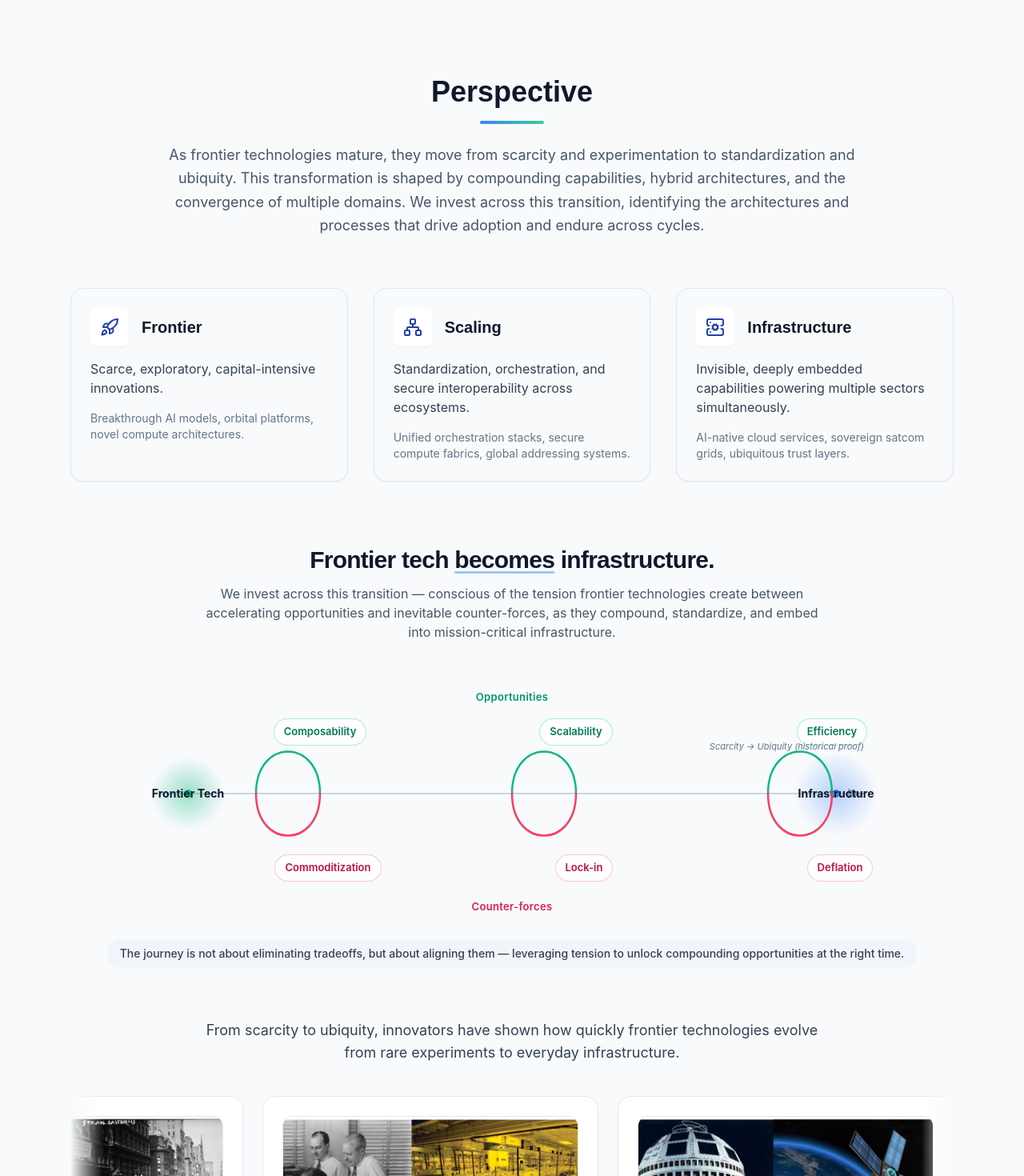
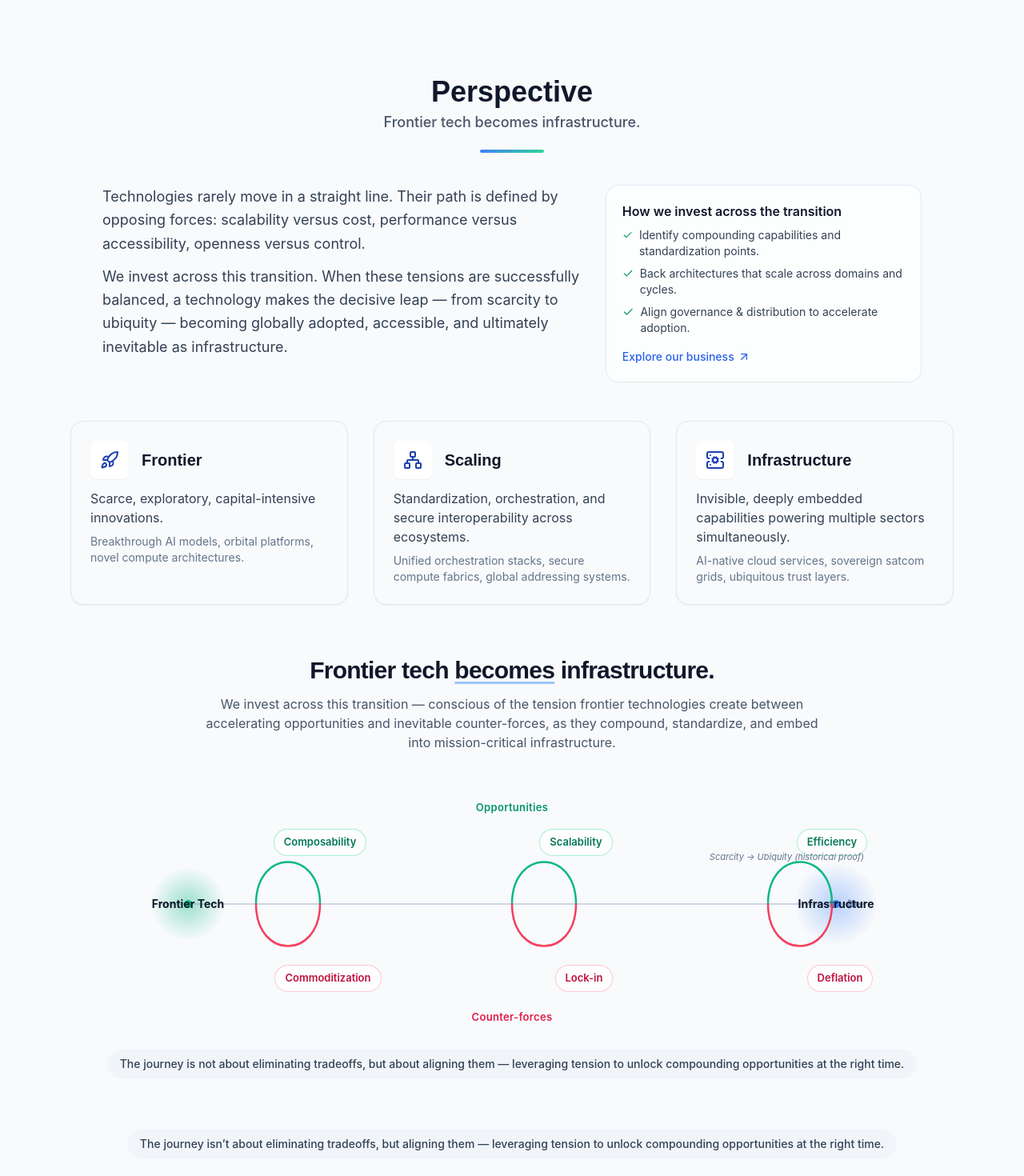
Before and after one commit to thsvc/sparkle-static, a React (Vite) app: page / in a window 1280 px wide. Shown: the part 1400-2870 px from the top of the page at 80% size. Built offline with nearby package versions, Linux system fonts and the light colour scheme.

Commit message:
Update App.jsx

```diff
--- a/src/App.jsx
+++ b/src/App.jsx
@@ -305,7 +305,7 @@ const PerspectiveSection = () => {
     }
   ];
 
-  // Auto-scroll ribbon hooks
+  // --- Auto-scroll du ruban d'exemples ---
   const ribbonRef = useRef(null);
   const [autoPlay, setAutoPlay] = useState(true);
 
@@ -342,35 +342,69 @@ const PerspectiveSection = () => {
 
       {/* --- Contenu --- */}
       <div className="relative z-10">
-        <div className="text-center mb-16">
-          <h2 className="text-3xl md:text-4xl font-bold font-grotesk text-slate-900 dark:text-white mb-4">
+        {/* En-tête + sous-titre */}
+        <div className="text-center mb-10">
+          <h2 className="text-3xl md:text-4xl font-bold font-grotesk text-slate-900 dark:text-white">
             Perspective
           </h2>
-          <div className="w-20 h-1 bg-gradient-to-r from-blue-500 to-emerald-400 mx-auto mb-6 rounded-full" />
-
-          <div className="max-w-4xl mx-auto text-lg text-slate-600 dark:text-slate-400 leading-relaxed">
-            <p>
-              As frontier technologies mature, they move from scarcity and experimentation to
-              standardization and ubiquity. This transformation is shaped by compounding capabilities,
-              hybrid architectures, and the convergence of multiple domains. We invest across this
-              transition, identifying the architectures and processes that drive adoption and endure
-              across cycles.
-            </p>
+          <p className="mt-1 text-base md:text-lg font-medium text-slate-600 dark:text-slate-300">
+            Frontier tech becomes infrastructure.
+          </p>
+          <div className="mt-5 w-20 h-1 bg-gradient-to-r from-blue-500 to-emerald-400 mx-auto rounded-full" />
+        </div>
+
+        {/* Paragraphe (gauche) + carte action (droite) */}
+        <div className="mx-auto max-w-5xl grid grid-cols-1 md:grid-cols-5 gap-6 mb-12">
+          <p className="md:col-span-3 text-lg text-slate-700 dark:text-slate-300 leading-relaxed">
+            Technologies rarely move in a straight line. Their path is defined by opposing forces:
+            scalability versus cost, performance versus accessibility, openness versus control.
+            <br className="hidden md:block" />
+            <span className="block mt-3">
+              We invest across this transition. When these tensions are successfully balanced, a technology makes the decisive leap — from scarcity to ubiquity — becoming globally adopted, accessible, and ultimately inevitable as infrastructure.
+            </span>
+          </p>
+
+          <div className="md:col-span-2">
+            <div className="h-full rounded-2xl border border-slate-200 dark:border-slate-700 bg-white/70 dark:bg-slate-800/60 backdrop-blur p-5">
+              <h3 className="font-semibold text-slate-900 dark:text-white mb-2">
+                How we invest across the transition
+              </h3>
+              <ul className="space-y-2 text-sm text-slate-700 dark:text-slate-300">
+                <li className="flex items-start gap-2">
+                  <Check className="w-4 h-4 mt-0.5 text-emerald-600 dark:text-emerald-400" />
+                  Identify compounding capabilities and standardization points.
+                </li>
+                <li className="flex items-start gap-2">
+                  <Check className="w-4 h-4 mt-0.5 text-emerald-600 dark:text-emerald-400" />
+                  Back architectures that scale across domains and cycles.
+                </li>
+                <li className="flex items-start gap-2">
+                  <Check className="w-4 h-4 mt-0.5 text-emerald-600 dark:text-emerald-400" />
+                  Align governance & distribution to accelerate adoption.
+                </li>
+              </ul>
+              <a
+                href="#business"
+                className="mt-4 inline-flex items-center text-sm font-medium text-blue-600 dark:text-blue-400 hover:underline"
+              >
+                Explore our business <ArrowUpRight className="w-4 h-4 ml-1" />
+              </a>
+            </div>
           </div>
         </div>
 
-        {/* Technology Stages */}
-        <div className="grid grid-cols-1 md:grid-cols-3 gap-8 mb-20">
+        {/* Grille “stages” */}
+        <div className="grid grid-cols-1 md:grid-cols-3 gap-8 mb-10">
           {stages.map((stage, index) => (
             <motion.div
               key={stage.title}
               initial={{ opacity: 0, y: 30 }}
               whileInView={{ opacity: 1, y: 0 }}
               viewport={{ once: true }}
-              transition={{ duration: 0.5, delay: index * 0.1 }}
+              transition={{ duration: 0.5, delay: index * 0.08 }}
               className="bg-slate-50 dark:bg-slate-800/50 p-6 rounded-2xl border border-slate-200 dark:border-slate-700 shadow-sm"
             >
-              <div className="flex items-center gap-4 mb-4">
+              <div className="flex items-center gap-4 mb-3">
                 <div className="bg-white dark:bg-slate-700 p-3 rounded-lg shadow-sm">
                   <stage.icon className="w-6 h-6 text-blue-800 dark:text-blue-500" />
                 </div>
@@ -378,31 +412,40 @@ const PerspectiveSection = () => {
                   {stage.title}
                 </h3>
               </div>
-              <p className="text-slate-700 dark:text-slate-300 mb-4">{stage.description}</p>
+              <p className="text-slate-700 dark:text-slate-300 mb-2">{stage.description}</p>
               <p className="text-sm text-slate-500 dark:text-slate-400">{stage.examples}</p>
             </motion.div>
           ))}
         </div>
 
-        {/* Manifold schema */}
-        <div className="mt-6 mb-12">
+        {/* Schéma principal (Frontier → Infrastructure + arcs + tooltips) */}
+        <div className="mt-2 mb-6">
           <PerspectiveManifold />
         </div>
 
-        {/* Transition text */}
+        {/* Capsule sur les tradeoffs */}
+        <div className="mt-4 mb-8 text-center">
+          <span className="inline-block px-4 py-2 rounded-full bg-slate-100 dark:bg-slate-800 text-slate-700 dark:text-slate-200 text-sm font-medium">
+            The journey isn’t about eliminating tradeoffs, but aligning them — leveraging tension to unlock
+            compounding opportunities at the right time.
+          </span>
+        </div>
+
+        {/* Texte de transition */}
         <motion.p
-          initial={{ opacity: 0, y: 20 }}
+          initial={{ opacity: 0, y: 16 }}
           whileInView={{ opacity: 1, y: 0 }}
           viewport={{ once: true }}
-          transition={{ duration: 0.6 }}
-          className="text-lg text-slate-700 dark:text-slate-300 text-center mb-10 max-w-3xl mx-auto"
+          transition={{ duration: 0.5 }}
+          className="text-lg text-slate-700 dark:text-slate-300 text-center mb-6 max-w-3xl mx-auto"
         >
           From scarcity to ubiquity, innovators have shown how quickly frontier technologies
           evolve from rare experiments to everyday infrastructure.
         </motion.p>
 
-        {/* Historical Gallery — auto-scroll ribbon */}
-        <div className="relative mt-2">
+        {/* Ruban horizontal — exemples historiques */}
+        <div className="relative">
+          {/* Fades de bords */}
           <div className="pointer-events-none absolute inset-y-0 left-0 w-10 bg-gradient-to-r from-slate-50 dark:from-slate-900 to-transparent" />
           <div className="pointer-events-none absolute inset-y-0 right-0 w-10 bg-gradient-to-l from-slate-50 dark:from-slate-900 to-transparent" />
 
```
